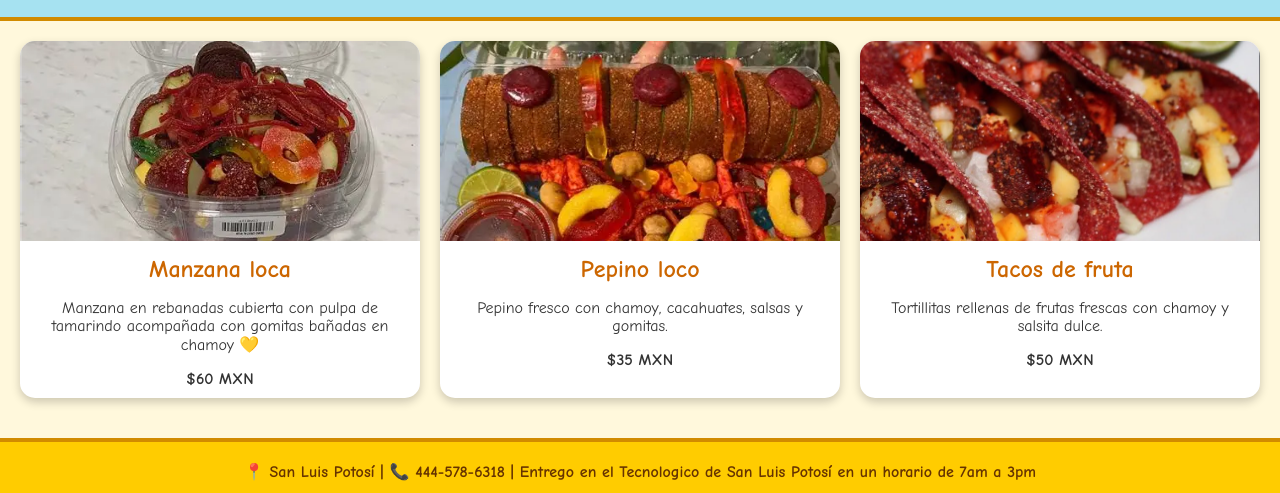
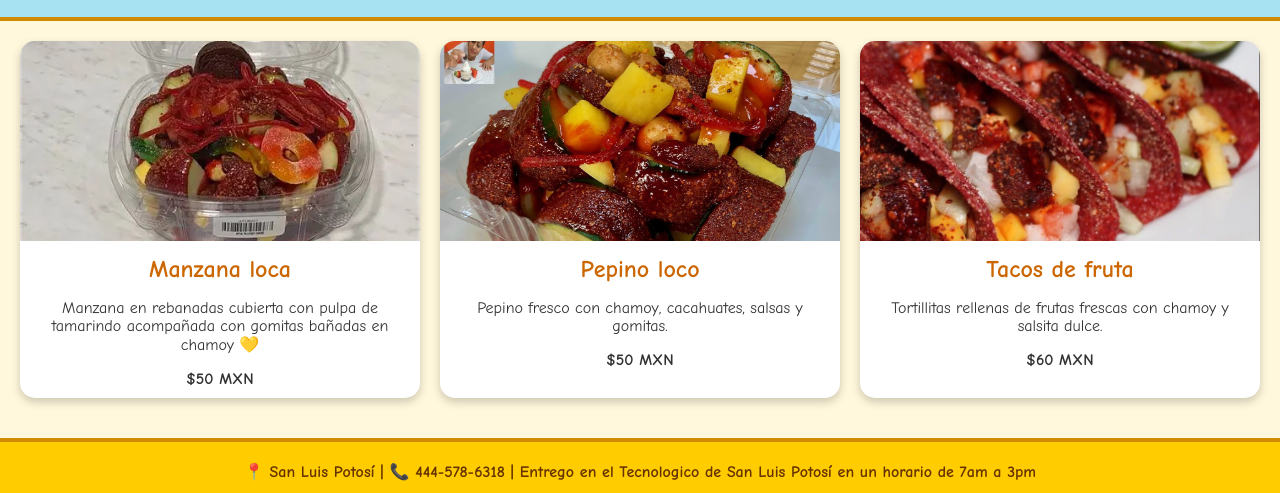
Before and after one commit to Anajuarez-16/Antojitos-la-winnie, a plain HTML site: page index.html in a window 1280 px wide. Shown: the part 69-562 px from the top of the page. Drawn offline with Linux system fonts and the light colour scheme.

Commit message:
Update index.html

```diff
--- a/index.html
+++ b/index.html
@@ -105,21 +105,21 @@
       <img src="Imag/Manzana-loca.webp" alt="Manzana-loca">
       <h2>Manzana loca</h2>
       <p>Manzana en rebanadas cubierta con pulpa de tamarindo acompañada con gomitas bañadas en chamoy 💛</p>
-      <p><strong>$60 MXN</strong></p>
+      <p><strong>$50 MXN</strong></p>
     </div>
 
     <div class="card" onclick="ordenar('Pepino loco', 35)">
-      <img src="Imag/Pepino-loco.webp" alt="Pepino-loco">
+      <img src="Imag/Pepino-loco.jpg" alt="Pepino-loco">
       <h2>Pepino loco</h2>
       <p>Pepino fresco con chamoy, cacahuates, salsas y gomitas.</p>
-      <p><strong>$35 MXN</strong></p>
+      <p><strong>$50 MXN</strong></p>
     </div>
 
     <div class="card" onclick="ordenar('Tacos de fruta', 50)">
       <img src="Imag/Tacos-de-fruta.jpg" alt="Tacos-de-fruta">
       <h2>Tacos de fruta</h2>
       <p>Tortillitas rellenas de frutas frescas con chamoy y salsita dulce.</p>
-      <p><strong>$50 MXN</strong></p>
+      <p><strong>$60 MXN</strong></p>
     </div>
   </section>
 
```
